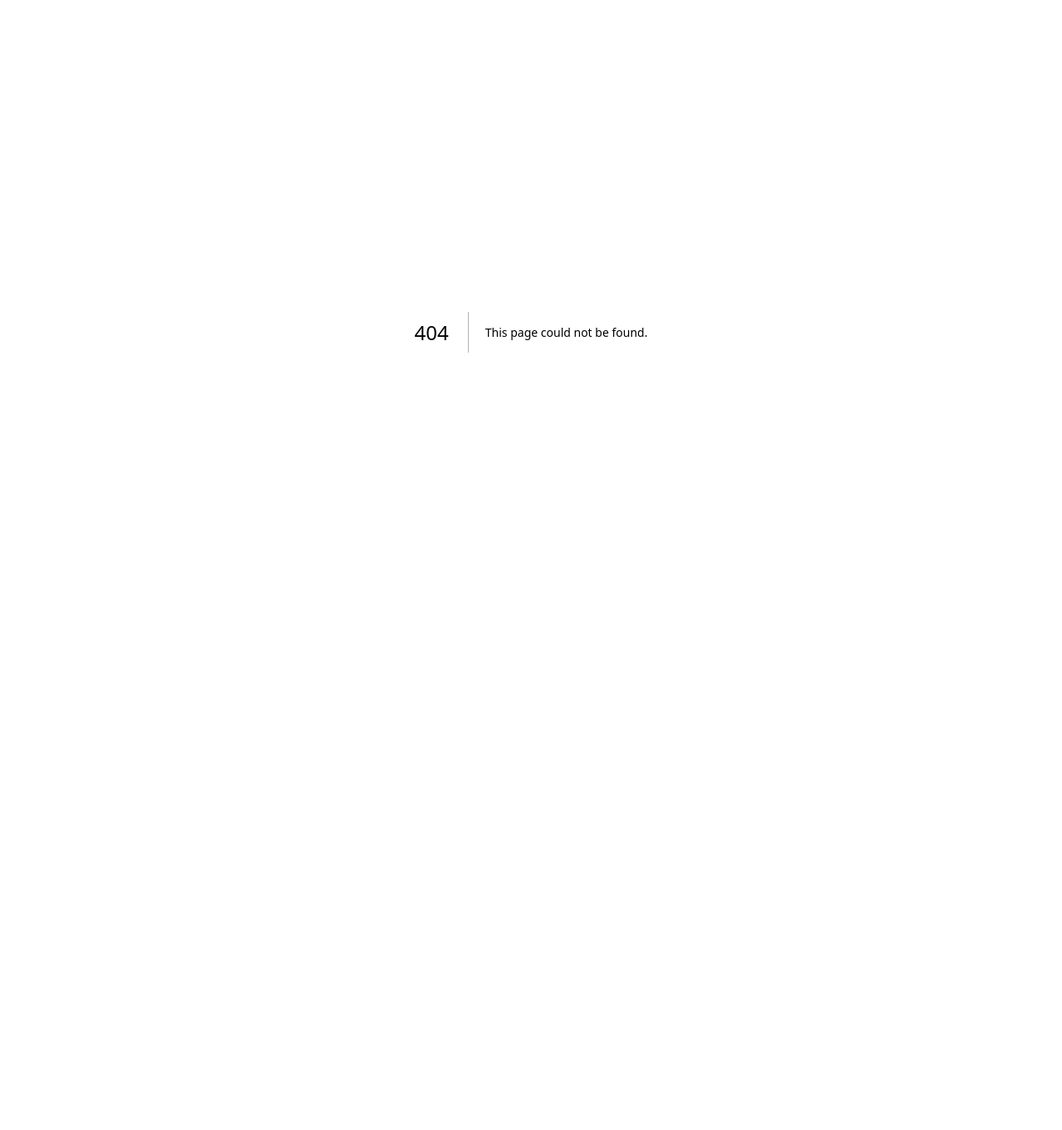
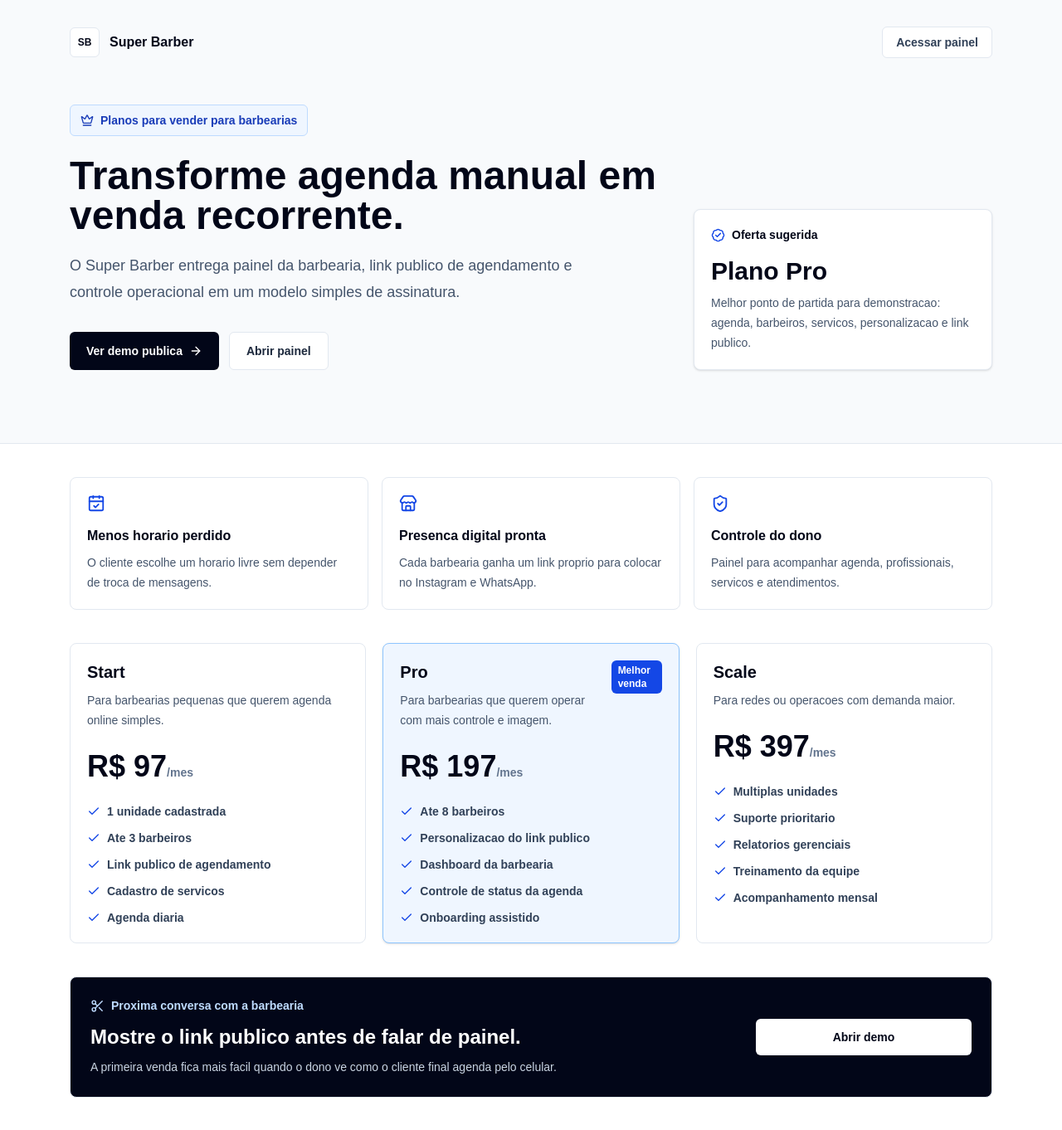
Before and after one commit to Damilonga/super-barber, a Next.js app: page /planos in a window 1280 px wide. Before the commit this address had no page. Shown: the whole page at 83% size. Before the commit the page ends 800 px from the top, so only its background shows below. Built offline with nearby package versions, Linux system fonts and the light colour scheme.

Commit message:
feat: adicionar materiais comerciais

```diff
--- a/src/app/page.tsx
+++ b/src/app/page.tsx
@@ -31,6 +31,12 @@
             >
               Ver agendamento publico
             </Link>
+            <Link
+              href="/planos"
+              className="inline-flex items-center gap-2 rounded-md border border-slate-200 px-5 py-3 text-sm font-semibold text-slate-800 transition hover:bg-slate-50"
+            >
+              Ver planos
+            </Link>
           </div>
         </div>
 
--- /dev/null
+++ b/src/app/planos/page.tsx
@@ -0,0 +1,215 @@
+import Link from "next/link";
+import {
+  ArrowRight,
+  BadgeCheck,
+  CalendarCheck,
+  Check,
+  Crown,
+  Scissors,
+  ShieldCheck,
+  Store,
+} from "lucide-react";
+
+const plans = [
+  {
+    name: "Start",
+    price: "R$ 97",
+    description: "Para barbearias pequenas que querem agenda online simples.",
+    features: [
+      "1 unidade cadastrada",
+      "Ate 3 barbeiros",
+      "Link publico de agendamento",
+      "Cadastro de servicos",
+      "Agenda diaria",
+    ],
+  },
+  {
+    name: "Pro",
+    price: "R$ 197",
+    description: "Para barbearias que querem operar com mais controle e imagem.",
+    featured: true,
+    features: [
+      "Ate 8 barbeiros",
+      "Personalizacao do link publico",
+      "Dashboard da barbearia",
+      "Controle de status da agenda",
+      "Onboarding assistido",
+    ],
+  },
+  {
+    name: "Scale",
+    price: "R$ 397",
+    description: "Para redes ou operacoes com demanda maior.",
+    features: [
+      "Multiplas unidades",
+      "Suporte prioritario",
+      "Relatorios gerenciais",
+      "Treinamento da equipe",
+      "Acompanhamento mensal",
+    ],
+  },
+];
+
+const sellingPoints = [
+  {
+    icon: CalendarCheck,
+    title: "Menos horario perdido",
+    text: "O cliente escolhe um horario livre sem depender de troca de mensagens.",
+  },
+  {
+    icon: Store,
+    title: "Presenca digital pronta",
+    text: "Cada barbearia ganha um link proprio para colocar no Instagram e WhatsApp.",
+  },
+  {
+    icon: ShieldCheck,
+    title: "Controle do dono",
+    text: "Painel para acompanhar agenda, profissionais, servicos e atendimentos.",
+  },
+];
+
+export default function PlansPage() {
+  return (
+    <main className="min-h-screen bg-white">
+      <section className="border-b border-slate-200 bg-[#f8fafc]">
+        <div className="mx-auto max-w-6xl px-5 py-8">
+          <nav className="flex items-center justify-between gap-4">
+            <Link href="/" className="flex items-center gap-3 text-slate-950">
+              <span className="flex size-9 items-center justify-center rounded-md border border-slate-200 bg-white text-xs font-bold">
+                SB
+              </span>
+              <span className="font-bold">Super Barber</span>
+            </Link>
+            <Link
+              href="/login"
+              className="rounded-md border border-slate-200 bg-white px-4 py-2 text-sm font-bold text-slate-700 transition hover:bg-slate-50"
+            >
+              Acessar painel
+            </Link>
+          </nav>
+
+          <div className="grid gap-8 py-14 lg:grid-cols-[1fr_360px] lg:items-end">
+            <div>
+              <div className="inline-flex items-center gap-2 rounded-md border border-blue-200 bg-blue-50 px-3 py-2 text-sm font-bold text-blue-800">
+                <Crown size={16} aria-hidden="true" />
+                Planos para vender para barbearias
+              </div>
+              <h1 className="mt-6 max-w-3xl text-5xl font-bold tracking-normal text-slate-950">
+                Transforme agenda manual em venda recorrente.
+              </h1>
+              <p className="mt-5 max-w-2xl text-lg leading-8 text-slate-600">
+                O Super Barber entrega painel da barbearia, link publico de
+                agendamento e controle operacional em um modelo simples de assinatura.
+              </p>
+              <div className="mt-8 flex flex-wrap gap-3">
+                <Link
+                  href="/agendar/barbearia-do-joao"
+                  className="inline-flex items-center gap-2 rounded-md bg-slate-950 px-5 py-3 text-sm font-bold text-white transition hover:bg-slate-800"
+                >
+                  Ver demo publica
+                  <ArrowRight size={16} aria-hidden="true" />
+                </Link>
+                <Link
+                  href="/login"
+                  className="inline-flex items-center gap-2 rounded-md border border-slate-200 bg-white px-5 py-3 text-sm font-bold text-slate-800 transition hover:bg-slate-50"
+                >
+                  Abrir painel
+                </Link>
+              </div>
+            </div>
+
+            <div className="rounded-lg border border-slate-200 bg-white p-5 shadow-sm">
+              <p className="flex items-center gap-2 text-sm font-bold text-slate-950">
+                <BadgeCheck size={17} className="text-blue-700" aria-hidden="true" />
+                Oferta sugerida
+              </p>
+              <p className="mt-4 text-3xl font-bold text-slate-950">Plano Pro</p>
+              <p className="mt-2 text-sm leading-6 text-slate-600">
+                Melhor ponto de partida para demonstracao: agenda, barbeiros,
+                servicos, personalizacao e link publico.
+              </p>
+            </div>
+          </div>
+        </div>
+      </section>
+
+      <section className="mx-auto max-w-6xl px-5 py-10">
+        <div className="grid gap-4 lg:grid-cols-3">
+          {sellingPoints.map((item) => (
+            <div key={item.title} className="rounded-lg border border-slate-200 p-5">
+              <item.icon className="text-blue-700" size={22} aria-hidden="true" />
+              <h2 className="mt-4 font-bold text-slate-950">{item.title}</h2>
+              <p className="mt-2 text-sm leading-6 text-slate-600">{item.text}</p>
+            </div>
+          ))}
+        </div>
+
+        <div className="mt-10 grid gap-5 lg:grid-cols-3">
+          {plans.map((plan) => (
+            <section
+              key={plan.name}
+              className={`rounded-lg border p-5 ${
+                plan.featured
+                  ? "border-blue-300 bg-blue-50 shadow-sm"
+                  : "border-slate-200 bg-white"
+              }`}
+            >
+              <div className="flex items-start justify-between gap-4">
+                <div>
+                  <h2 className="text-xl font-bold text-slate-950">{plan.name}</h2>
+                  <p className="mt-2 text-sm leading-6 text-slate-600">
+                    {plan.description}
+                  </p>
+                </div>
+                {plan.featured ? (
+                  <span className="rounded-md bg-blue-700 px-2 py-1 text-xs font-bold text-white">
+                    Melhor venda
+                  </span>
+                ) : null}
+              </div>
+              <p className="mt-6 text-4xl font-bold text-slate-950">
+                {plan.price}
+                <span className="text-sm font-semibold text-slate-500">/mes</span>
+              </p>
+              <ul className="mt-6 space-y-3">
+                {plan.features.map((feature) => (
+                  <li
+                    key={feature}
+                    className="flex items-center gap-2 text-sm font-semibold text-slate-700"
+                  >
+                    <Check size={16} className="text-blue-700" aria-hidden="true" />
+                    {feature}
+                  </li>
+                ))}
+              </ul>
+            </section>
+          ))}
+        </div>
+
+        <section className="mt-10 rounded-lg border border-slate-200 bg-slate-950 p-6 text-white">
+          <div className="grid gap-6 lg:grid-cols-[1fr_260px] lg:items-center">
+            <div>
+              <p className="flex items-center gap-2 text-sm font-bold text-blue-200">
+                <Scissors size={17} aria-hidden="true" />
+                Proxima conversa com a barbearia
+              </p>
+              <h2 className="mt-3 text-2xl font-bold">
+                Mostre o link publico antes de falar de painel.
+              </h2>
+              <p className="mt-2 text-sm leading-6 text-slate-300">
+                A primeira venda fica mais facil quando o dono ve como o cliente final
+                agenda pelo celular.
+              </p>
+            </div>
+            <Link
+              href="/agendar/barbearia-do-joao"
+              className="inline-flex h-11 items-center justify-center rounded-md bg-white px-5 text-sm font-bold text-slate-950 transition hover:bg-slate-100"
+            >
+              Abrir demo
+            </Link>
+          </div>
+        </section>
+      </section>
+    </main>
+  );
+}
```
Also changed, not shown: 4 other files (tests, documents, lock files or other folders).
